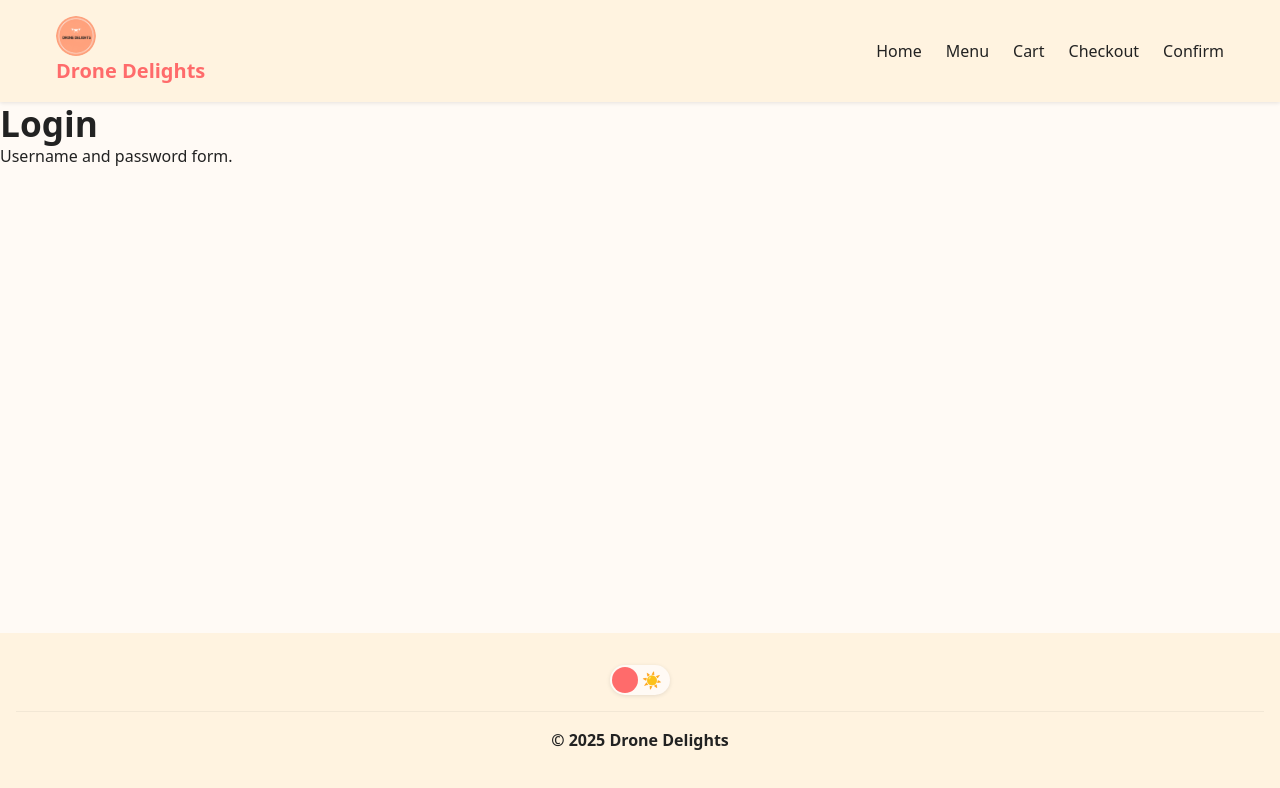
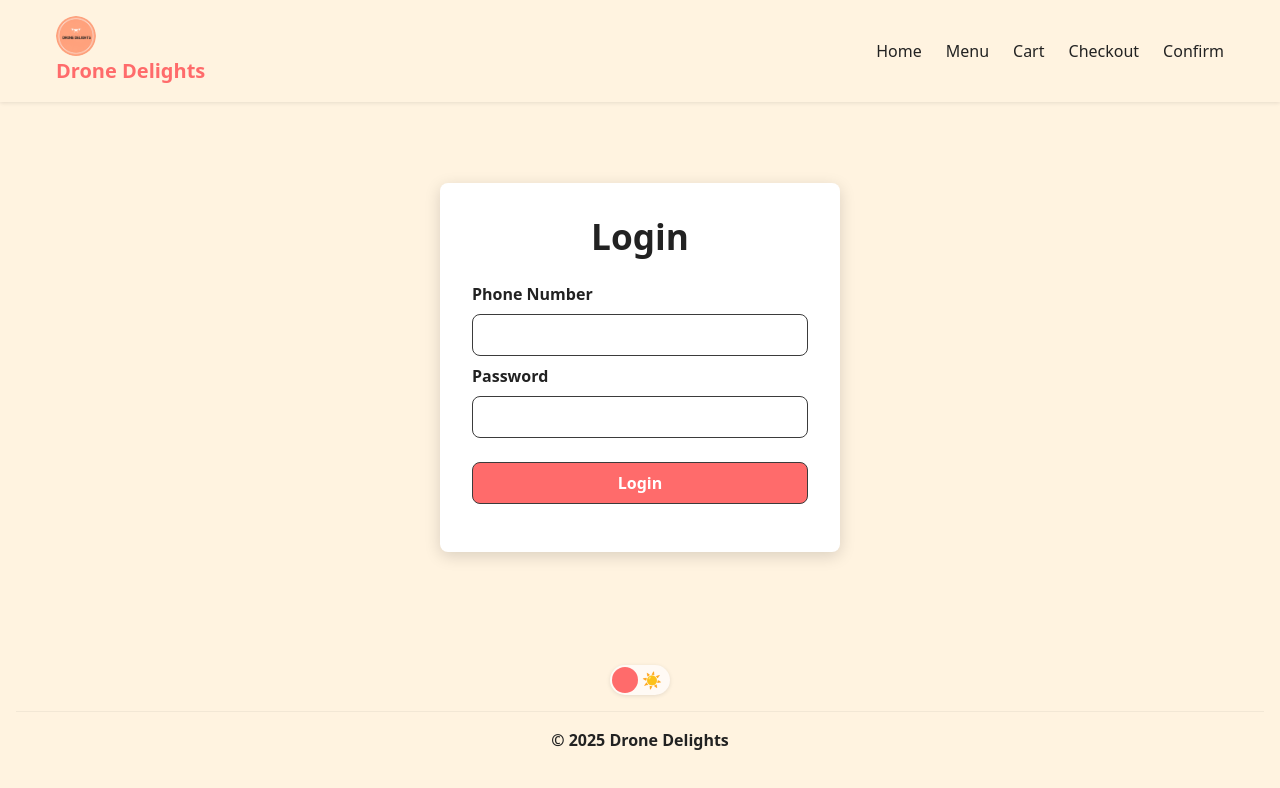
Before and after one commit to KirillPuljavin/Drone-Delighsts-School-Project-, a React (Vite) app: page /login in a window 1280 px wide. Shown: the top 788 px of the page. Built offline with nearby package versions, Linux system fonts and the light colour scheme.

Commit message:
Implement LoginPage component with form handling, validation, and error feedback; add styles for improved layout and user experience.

```diff
--- a/src/pages/auth/LoginPage.jsx
+++ b/src/pages/auth/LoginPage.jsx
@@ -1,10 +1,113 @@
 // File: src/pages/auth/LoginPage.jsx
 
-const LoginPage = () => (
-  <section>
-    <h1>Login</h1>
-    <p>Username and password form.</p>
-  </section>
-);
+import { useState } from "react";
+import { useNavigate } from "react-router-dom";
+import { saveUser } from "../../utils/userService";
+import "../../styles/layout/loginPage.scss";
+
+const LoginPage = () => {
+  const navigate = useNavigate();
+
+  const [formData, setFormData] = useState({
+    phone: "",
+    password: "",
+  });
+  const [errors, setErrors] = useState({});
+  const [loginFailed, setLoginFailed] = useState(false);
+  const [submitting, setSubmitting] = useState(false);
+
+  const handleChange = (e) => {
+    const { name, value } = e.target;
+    setFormData((prev) => ({ ...prev, [name]: value }));
+    setErrors({});
+    setLoginFailed(false);
+  };
+
+  const validate = () => {
+    const errs = {};
+
+    const phoneValid =
+      /^\+\d{6,15}$/.test(formData.phone.replace(/\s|-/g, "")) ||
+      /^07\d{1}[-\s]?\d{3}[-\s]?\d{2}[-\s]?\d{2}$/.test(formData.phone);
+
+    if (!phoneValid) {
+      errs.phone = "Enter valid phone: +4670XXXXXXX or 070-XXX XX XX";
+    }
+
+    if (!formData.password || formData.password.length < 4) {
+      errs.password = "Password must be at least 4 characters.";
+    }
+
+    setErrors(errs);
+    return Object.keys(errs).length === 0;
+  };
+
+  const handleSubmit = (e) => {
+    e.preventDefault();
+    setLoginFailed(false);
+    if (!validate()) return;
+
+    setSubmitting(true);
+
+    // Mocked login logic, simulate delay
+    setTimeout(() => {
+      if (formData.phone === "+46700000000" && formData.password === "1234") {
+        saveUser({ phone: formData.phone });
+        navigate("/checkout");
+      } else {
+        setLoginFailed(true);
+        setSubmitting(false);
+      }
+    }, 800);
+  };
+
+  return (
+    <main className="login-page flex flex-center h-full">
+      <section
+        className="login-box bg-white rounded shadow-lg p-8 w-full max-w-full"
+        style={{ maxWidth: "400px" }}
+      >
+        <h1 className="text-center mb-6">Login</h1>
+
+        <form onSubmit={handleSubmit}>
+          <div className={`form-group ${errors.phone ? "has-error" : ""}`}>
+            <label>Phone Number</label>
+            <input
+              name="phone"
+              value={formData.phone}
+              onChange={handleChange}
+            />
+            <span className="form-error">{errors.phone}</span>
+          </div>
+
+          <div className={`form-group ${errors.password ? "has-error" : ""}`}>
+            <label>Password</label>
+            <input
+              name="password"
+              type="password"
+              value={formData.password}
+              onChange={handleChange}
+            />
+            <span className="form-error">{errors.password}</span>
+          </div>
+
+          {loginFailed && (
+            <p className="form-error text-center mt-4">
+              Incorrect phone or password.
+            </p>
+          )}
+
+          <button
+            type="submit"
+            className="btn btn-primary w-full mt-4"
+            disabled={submitting}
+          >
+            {submitting ? "Logging in..." : "Login"}
+          </button>
+        </form>
+      </section>
+    </main>
+  );
+};
 
 export default LoginPage;
--- /dev/null
+++ b/src/styles/layout/loginPage.scss
@@ -0,0 +1,52 @@
+// File: src/styles/layout/loginPage.scss
+@use "./index.scss" as *;
+
+.login-page {
+  display: flex;
+  flex-direction: column;
+  flex-grow: 1;
+  background-color: var(--color-surface);
+
+  .login-section {
+    flex-grow: 1;
+    display: flex;
+    justify-content: center;
+    padding: 2rem 1rem;
+    @extend .flex-center;
+
+    .container {
+      @include container;
+      max-width: 400px !important;
+      margin: 0 auto;
+      width: 100%;
+    }
+
+    .login-title {
+      font-size: 2rem;
+      font-weight: 700;
+      @extend .mb-5;
+      text-align: center;
+    }
+
+    .login-box {
+      background-color: var(--color-white);
+      @extend .rounded;
+      @extend .shadow-lg;
+      @extend .p-8;
+
+      form {
+        display: flex;
+        flex-direction: column;
+
+        .btn {
+          @extend .w-full;
+        }
+      }
+
+      .form-error {
+        text-align: center;
+        font-size: 0.95rem;
+      }
+    }
+  }
+}
```
